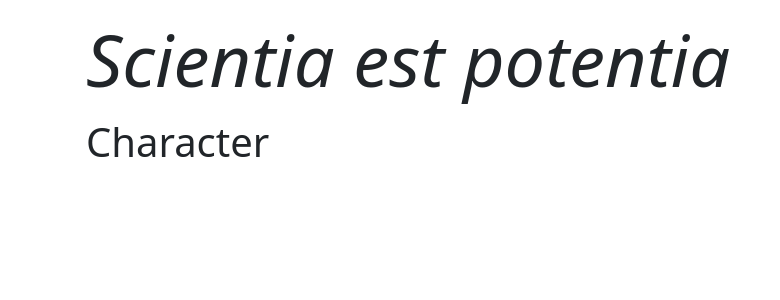
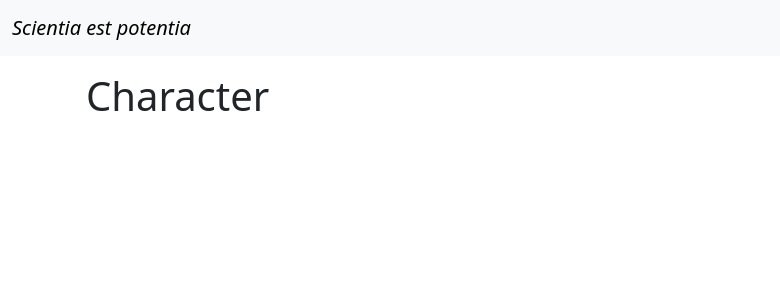
Before and after one commit to jmsfwk/rivers-of-london-tracker, a Vue app: page / in a window 1280 px wide. Shown: the top 300 px of the page, without its empty margins (0-780 px from the left). Built offline with nearby package versions, Linux system fonts and the light colour scheme.

Commit message:
Add navbar

```diff
--- a/src/App.vue
+++ b/src/App.vue
@@ -21,8 +21,13 @@ onMounted(() => {
 </script>
 
 <template>
+  <nav class="navbar bg-body-tertiary">
+    <div class="container-fluid">
+      <header lang="la" class="navbar-brand"><i>Scientia est potentia</i></header>
+    </div>
+  </nav>
+
   <div class="container p-3">
-    <header lang="la" class="display-2 pb-3"><i>Scientia est potentia</i></header>
     <EditableContent v-model="state.name">default</EditableContent>
   </div>
 </template>
--- a/src/main.ts
+++ b/src/main.ts
@@ -1,5 +1,6 @@
 import { createApp } from 'vue'
 import "bootstrap/scss/bootstrap.scss";
+import "bootstrap";
 import App from './App.vue'
 
 createApp(App).mount('#app')
```
